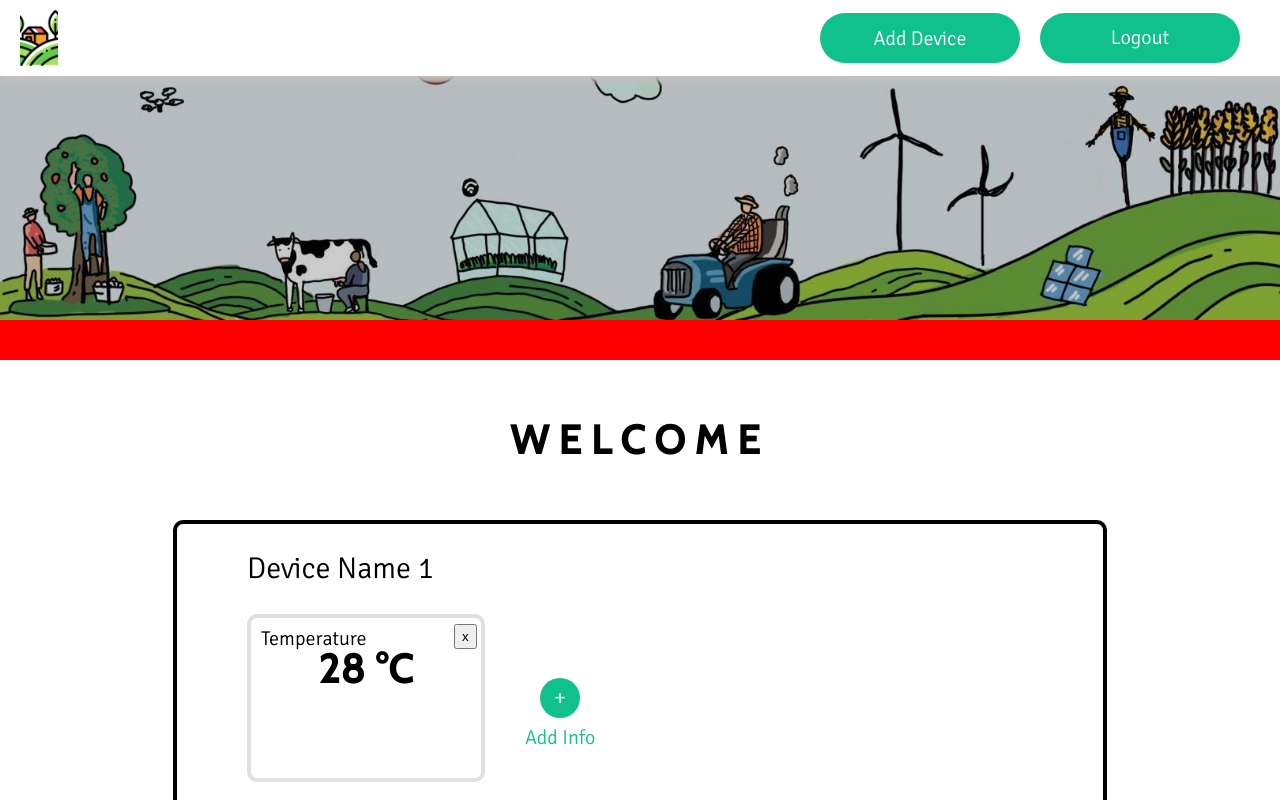
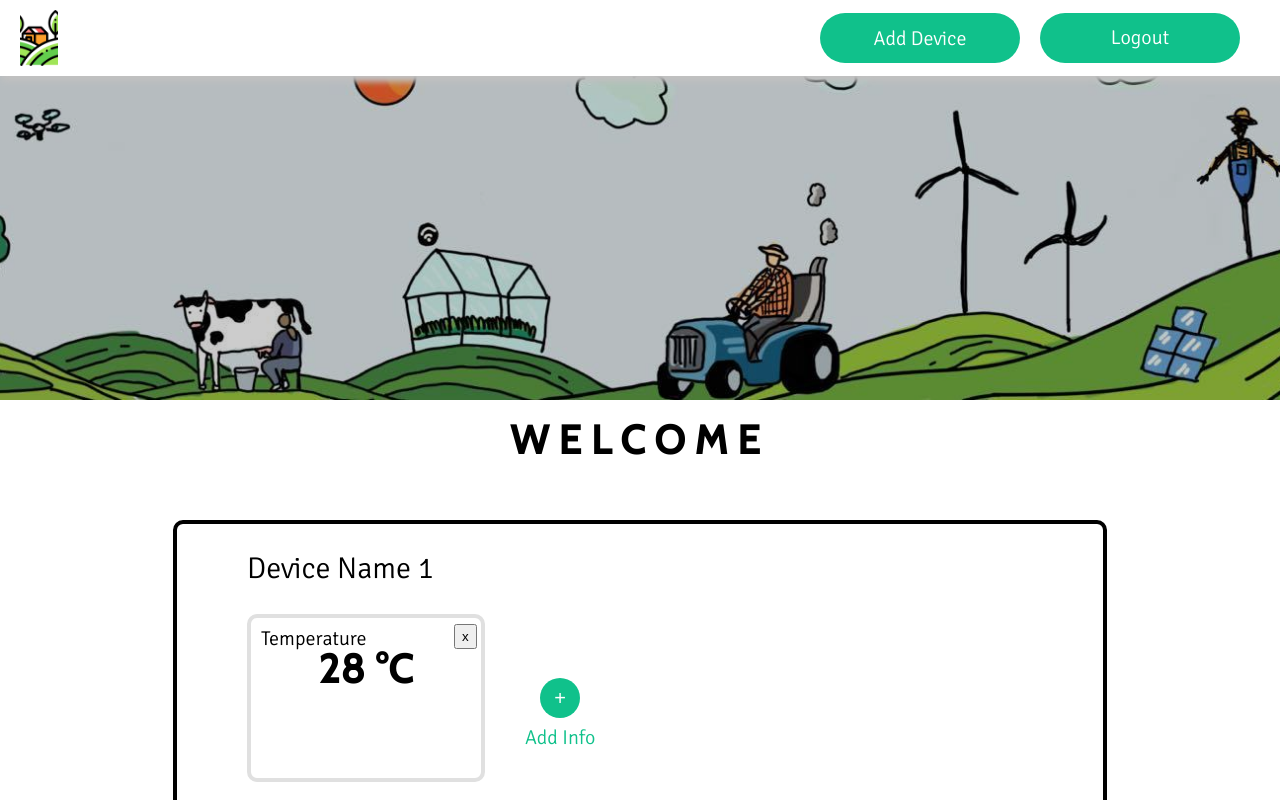
Before and after one commit to DeathSy/thai-agriculture-frontned, a React (Create React App) app: page /home in a window 1280 px wide. Built offline with nearby package versions, Linux system fonts and the light colour scheme.

Commit message:
EDIT css

```diff
--- a/src/components/Banner/BackgroundBlock.js
+++ b/src/components/Banner/BackgroundBlock.js
@@ -16,13 +16,12 @@ const BackgroundOverylay = styled.div`
   width: 100%;
   height: 100%;
   background-color: rgba(0, 0, 0, 0.2);
-
   display: flex;
   flex-direction: column;
   justify-content: center;
   align-items: center;
 `
-function BackgroundBlock ({ src, height = 40, children }) {
+function BackgroundBlock ({ src, height = 50, children }) {
   return (
     <BackgroundImage src={src} height={height}>
       <BackgroundOverylay>{children}</BackgroundOverylay>
--- a/src/pages/Home.js
+++ b/src/pages/Home.js
@@ -8,7 +8,7 @@ import Footer from '../components/footer/Footer'
 
 const Container = styled.div`
   width: 100vw;
-  height: 120%;
+  height: auto;
   background-color: #fff;
 `
 
```
